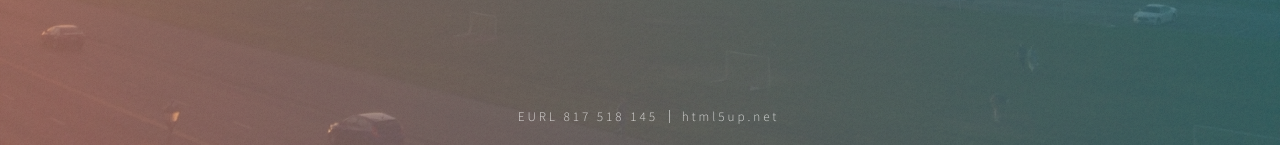
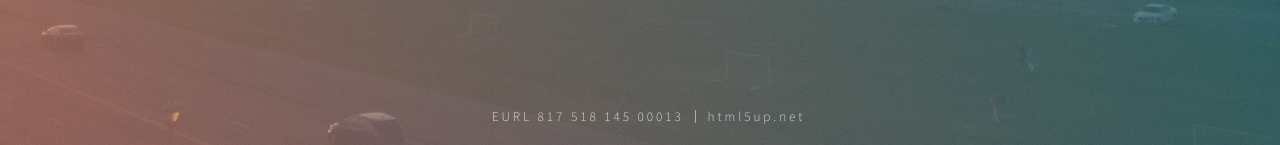
Before and after one commit to fenollp/twang.fr, a Jekyll site: the page built from index.html, in a window 1280 px wide. Shown: the part 748-893 px from the top of the page. Built offline with Jekyll 4.4.1, drawn with Linux system fonts in a browser that asks for light colours.

Commit message:
Update default.html

```diff
--- a/_layouts/default.html
+++ b/_layouts/default.html
@@ -13,7 +13,7 @@
 
       <footer id="footer">
 	<ul class="copyright">
-	  <li>EURL 817 518 145</li>
+	  <li>EURL 817 518 145 00013</li>
 	  <li><a href="http://html5up.net">html5up.net</a></li>
 	</ul>
       </footer>
```
